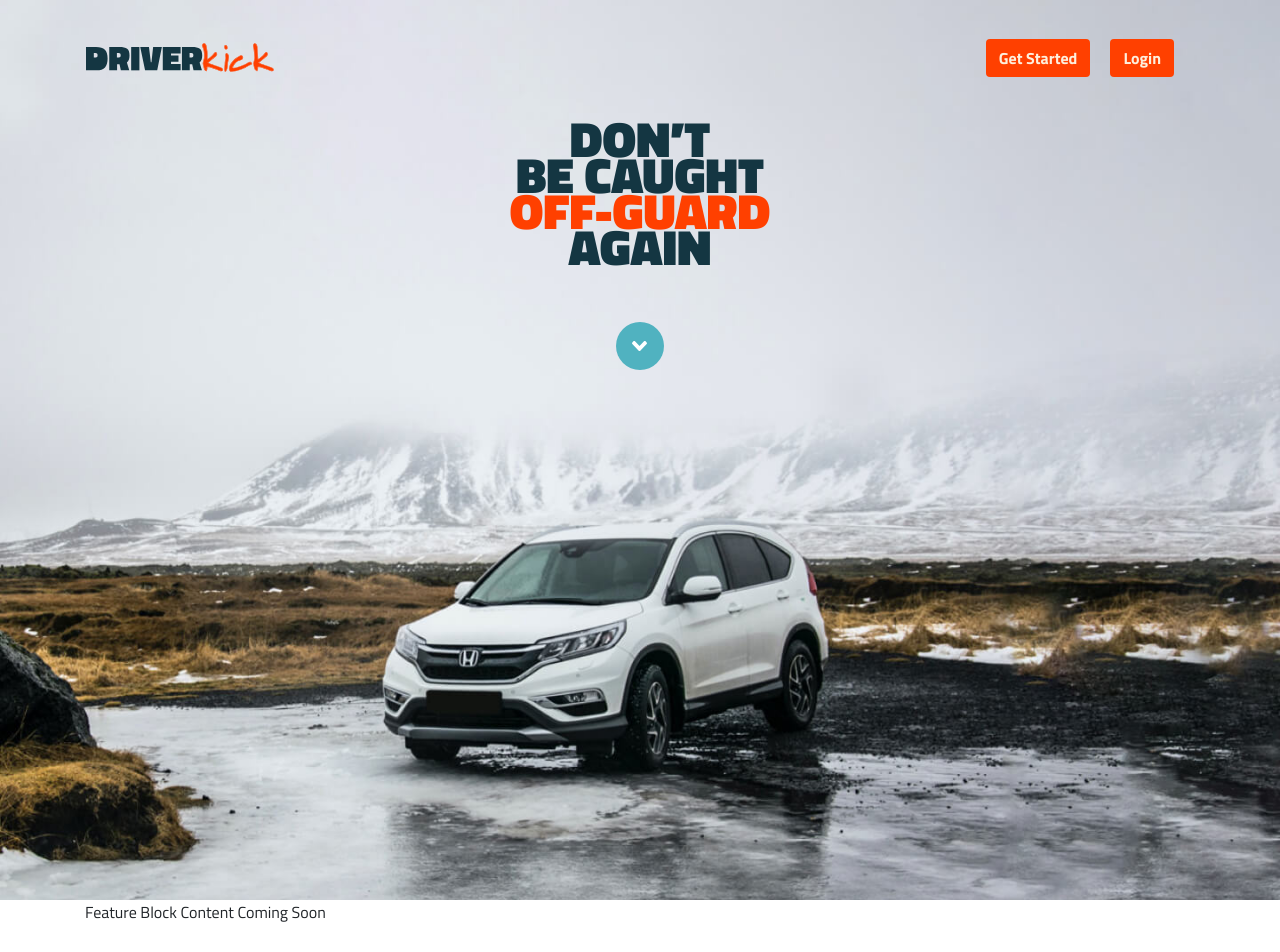
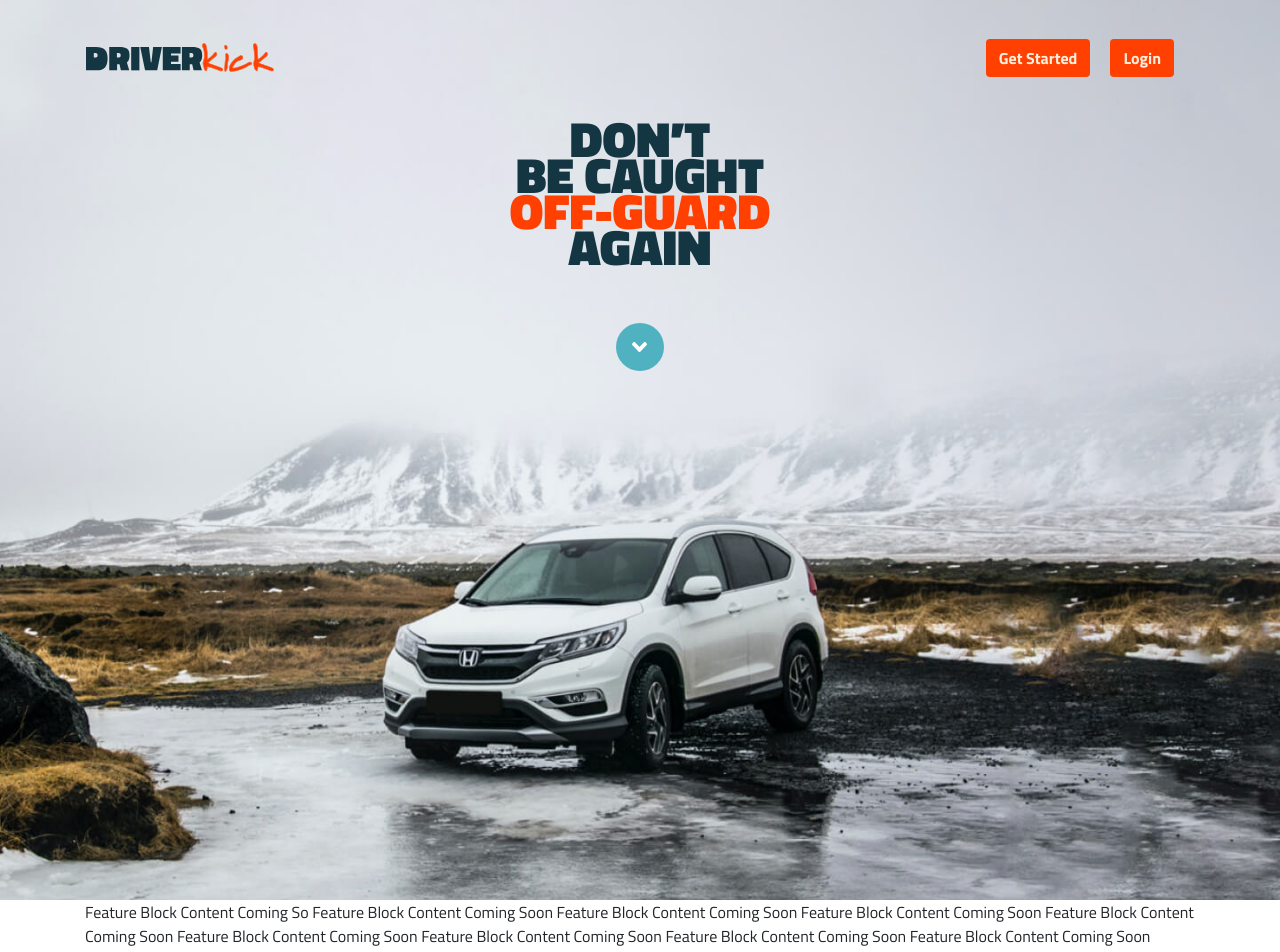
Before and after one commit to NinaRocket/DRIVERkick, a React (Create React App) app in the folder client/: page / in a window 1280 px wide. Shown: the top 952 px of the page. Before the commit the page ends 924 px from the top, so only its background shows below. Built offline with nearby package versions, Linux system fonts and the light colour scheme.

Commit message:
Added function for smooth anchor link scrolling on hero home and wider browser support

```diff
--- a/client/src/components/GlobalNavBar/style.css
+++ b/client/src/components/GlobalNavBar/style.css
@@ -22,10 +22,9 @@
 
     .global-nav__logo {
         margin-bottom: 25px;
-        width: 220px;
+        width: 200px;
         transition: ease .5s;
     }
 
 
-
   }
--- a/client/src/components/Home/HomeFeatureBlock/index.js
+++ b/client/src/components/Home/HomeFeatureBlock/index.js
@@ -2,7 +2,34 @@ import React from 'react';
 
 function HomeFeatureBlock() {
     return (
-        <div className="container" id="scrollFeatBlock">
+        <div className="container" id="featBlock">
+            Feature Block Content Coming So
+            Feature Block Content Coming Soon
+            Feature Block Content Coming Soon
+            Feature Block Content Coming Soon
+            Feature Block Content Coming Soon
+            Feature Block Content Coming Soon
+            Feature Block Content Coming Soon
+            Feature Block Content Coming Soon
+            Feature Block Content Coming Soon
+            Feature Block Content Coming Soon
+            Feature Block Content Coming Soon
+            Feature Block Content Coming Soon
+            Feature Block Content Coming Soon
+            Feature Block Content Coming Soon
+            Feature Block Content Coming Soon
+            Feature Block Content Coming Soon
+            Feature Block Content Coming Soon
+            Feature Block Content Coming Soon
+            Feature Block Content Coming Soon
+            Feature Block Content Coming Soon
+            Feature Block Content Coming Soon
+            Feature Block Content Coming Soon
+            Feature Block Content Coming Soon
+            Feature Block Content Coming Soon
+            Feature Block Content Coming Soon
+            Feature Block Content Coming Soon
+            Feature Block Content Coming Soon
             Feature Block Content Coming Soon
         </div>
     );
--- a/client/src/components/Home/HomeHero/index.js
+++ b/client/src/components/Home/HomeHero/index.js
@@ -3,6 +3,19 @@ import "./style.css"
 import anchorCricleBtn from "../../../images/home/anchor-cricle-btn.svg"
 
 function HomeHero() {
+    const scroll = () => {
+
+        // Controls scrolling for anchor btn
+        const featBlock = document.getElementById("featBlock");
+        featBlock.scrollIntoView(
+            {
+                behavior: "smooth",
+                block: "start",
+                inline: "nearest"
+            }
+        );
+
+    }
     return (
         <header className="home-hero__bg">
             <h1>
@@ -12,9 +25,9 @@ function HomeHero() {
                 <br />
             Again
             </h1>
-            <a href="#scrollFeatBlock">
-            <img src={anchorCricleBtn} className="home-hero__anchor-btn " alt="Scroll down button" />
-            </a>
+            <button onClick={scroll} className="home-hero__anchor-btn g__btn-reset" >
+                <img src={anchorCricleBtn} alt="Scroll down button" />
+            </button>
 
         </header>
     );
--- a/client/src/components/Home/HomeHero/style.css
+++ b/client/src/components/Home/HomeHero/style.css
@@ -11,10 +11,13 @@
     margin-top: 50px;
 }
 
+
+
 @media only screen and (max-width: 575px) {
 
     .home-hero__bg {
         margin-top: -153px;
+        padding-top: 200px;
     }
 
 
--- a/client/src/global.css
+++ b/client/src/global.css
@@ -140,6 +140,10 @@ button:focus {
   font-weight: bold;
 }
 
+.g__btn-reset  {
+  background: none;
+}
+
 .form-control, input {
   background: none;
   padding: 13px 15px;
@@ -160,6 +164,7 @@ input:focus {
 .navbar-brand {
   margin-right: 0;
 }
+
 
 
 
```
